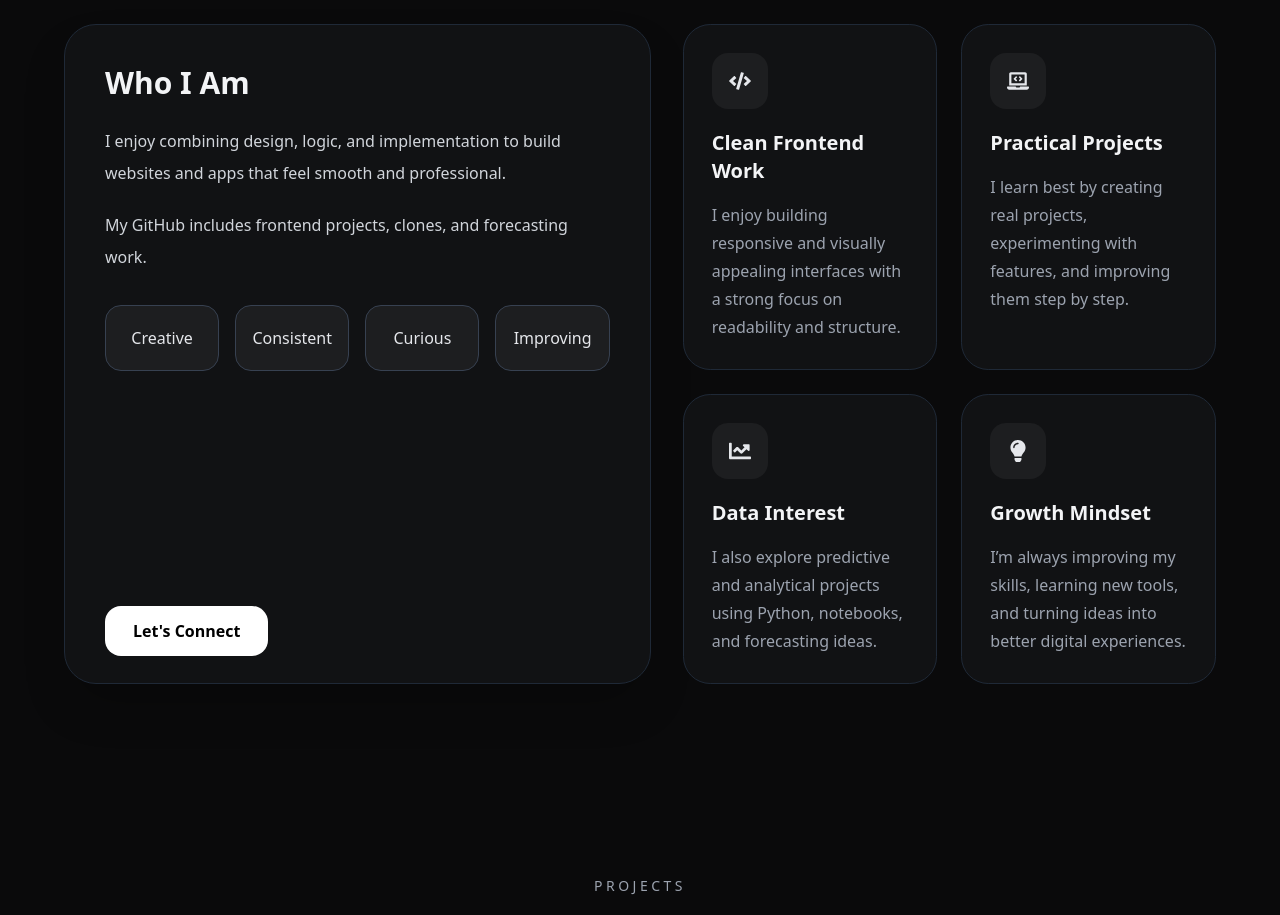
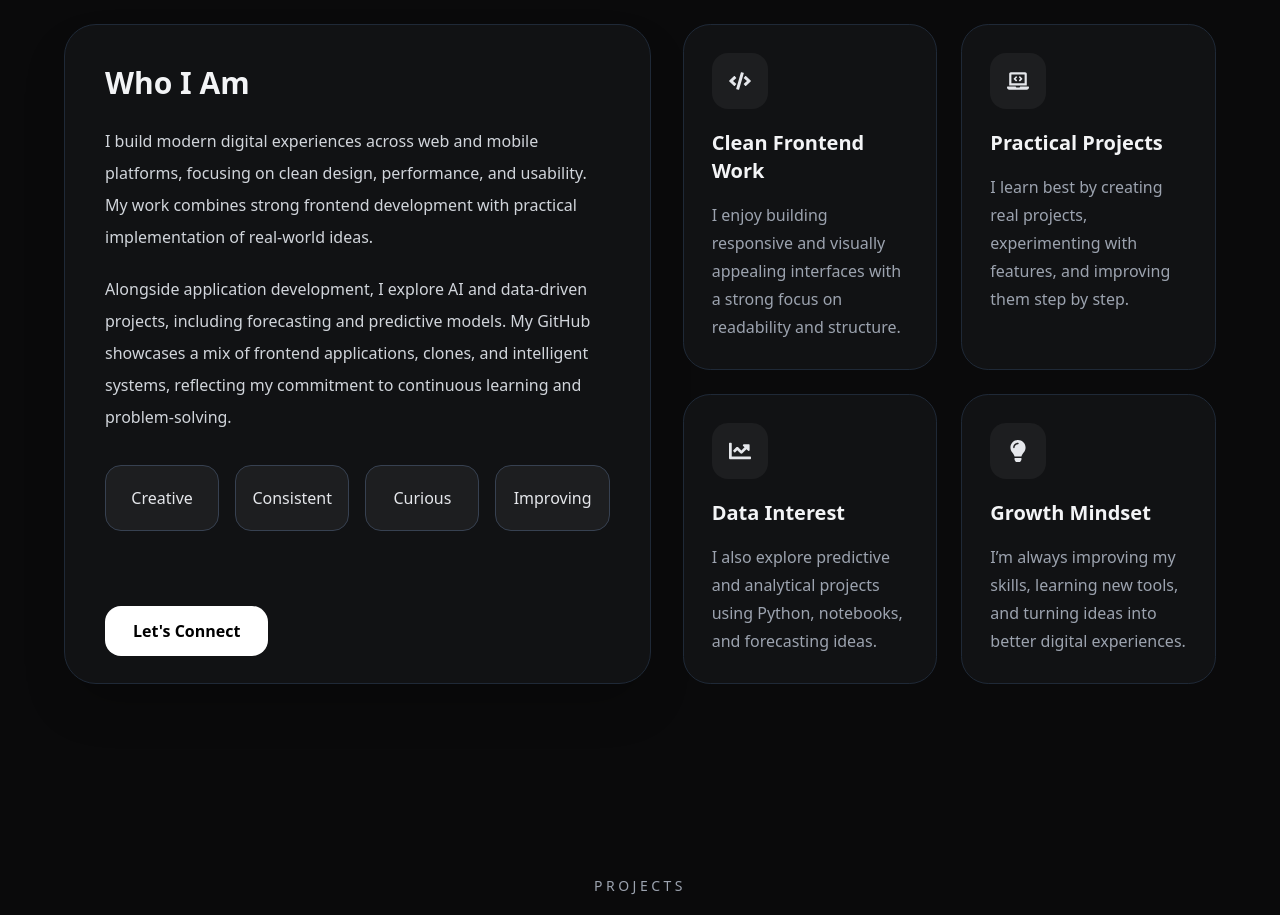
Before and after one commit to isfahanmol231207/my-portfolio, a React (Vite) app: page / in a window 1280 px wide. Shown: the part 1100-2015 px from the top of the page. Built offline with nearby package versions, Linux system fonts and the light colour scheme.

Commit message:
updated about section

```diff
--- a/src/components/About.jsx
+++ b/src/components/About.jsx
@@ -90,8 +90,9 @@ export default function About({ darkMode }) {
                 darkMode ? "text-gray-300" : "text-gray-700"
               }`}
             >
-              I enjoy combining design, logic, and implementation to build
-              websites and apps that feel smooth and professional.
+               I build modern digital experiences across web and mobile platforms,
+  focusing on clean design, performance, and usability. My work combines
+  strong frontend development with practical implementation of real-world ideas.
             </p>
 
             <p
@@ -99,7 +100,10 @@ export default function About({ darkMode }) {
                 darkMode ? "text-gray-300" : "text-gray-700"
               }`}
             >
-              My GitHub includes frontend projects, clones, and forecasting work.
+             Alongside application development, I explore AI and data-driven projects,
+  including forecasting and predictive models. My GitHub showcases a mix of
+  frontend applications, clones, and intelligent systems, reflecting my
+  commitment to continuous learning and problem-solving.
             </p>
 
             <div className="mt-8 grid grid-cols-2 sm:grid-cols-4 gap-4">
```
